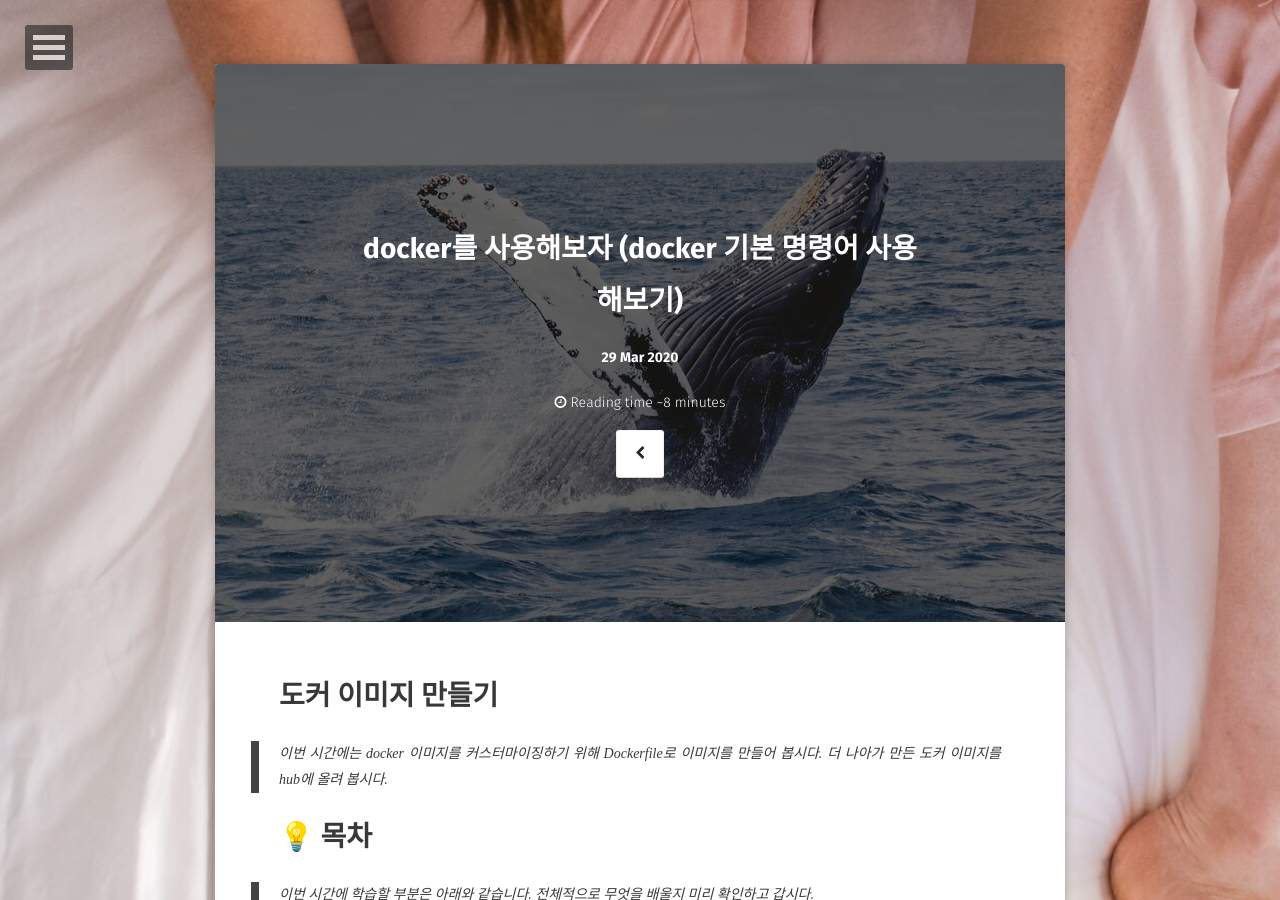
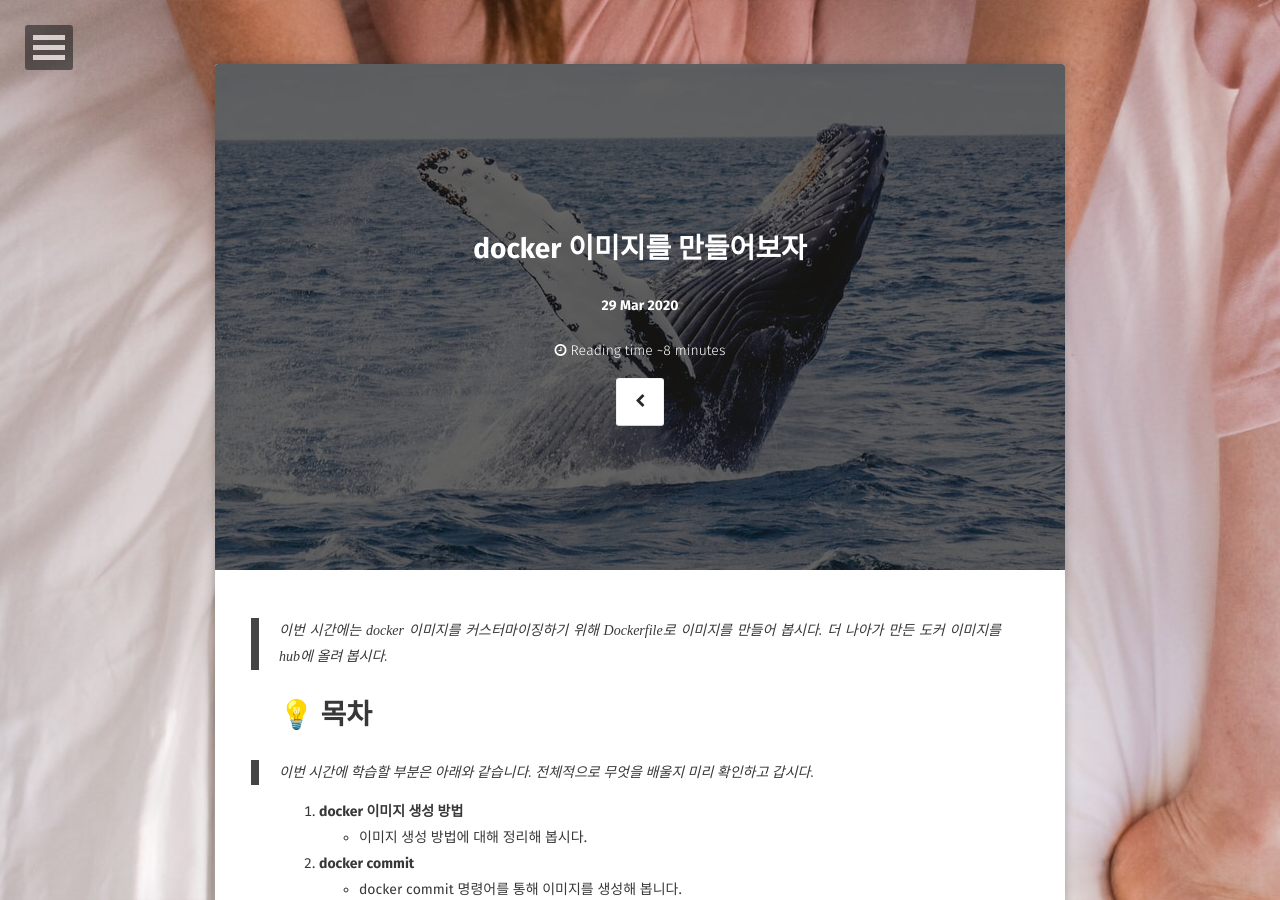
Before and after one commit to JUNGEEYOU/JUNGEEYOU.github.io, a Jekyll site: the page built from _posts/2020-03-29-docker-3-post.md, in a window 1280 px wide and 900 px high. Built offline with Jekyll 4.4.1, drawn with Linux system fonts in a browser that asks for light colours; some web fonts are replaced; comment, search, counter and statistics services are not loaded; some of the changed lines change nothing that is shown; some of the changed text lies outside the part shown.

```diff
--- a/_posts/2020-03-29-docker-3-post.md
+++ b/_posts/2020-03-29-docker-3-post.md
@@ -1,9 +1,9 @@
 ---
 layout: post
-title: "docker를 사용해보자 (docker 기본 명령어 사용해보기)"
+title: "docker 이미지를 만들어보자"
 date: 2020-03-29
 excerpt: ""
-tags: [docker , docker 기본 명령어 ]
+tags: [docker , dockerfile, docker 이미지  ]
 comments: true
 docker : true
 feature: /assets/img/docker/basic_1/whale.jpeg
@@ -12,7 +12,6 @@
 ---
 
 
-# 도커 이미지 만들기
 
 > 이번 시간에는 docker 이미지를 커스터마이징하기 위해 Dockerfile로 이미지를 만들어 봅시다. 더 나아가 만든 도커 이미지를 hub에 올려 봅시다.
 
@@ -53,7 +52,7 @@
 
 > 아래 실습은 아래와 같이 진행하려고 합니다. 이 방법은 우선 기본 이미지를 실행 시킨 후, 컨테이너 안에서 원하는 패키지나 소스코드 등 작업(아래에서는 telnet를 설치) 을 진행합니다. 그 후, commit 명령어로 원하는 작업이 추가된 새로운 이미지를 얻습니다.
 
-![Untitled/Untitled.png](Untitled/Untitled.png)
+![Untitled/Untitled.png](/assets/img/docker/basic_3/Untitled.png)
 
 ### 🔸  commit  명령어
 
@@ -184,7 +183,7 @@
 
 > 이전에 설명했던 부분으로 1 ) 베이스 이미지와 2) 도커파일(Dockerfile)로 생성하는 방식이 있다. 지금은 Dockerfile로 이미지를 커스터마이징하여 사용하고자 합니다.  아래 이미지와 같이 Dockerfile를 build를 하면, 커스터마이징된 이미지가 생성됩니다.
 
-![Untitled/Untitled%201.png](Untitled/Untitled%201.png)
+![Untitled/Untitled%201.png](/assets/img/docker/basic_3/Untitled%201.png)
 
 - **Dockerfile**: 컨테이너에 설치해야 하는 패키지, 추가해야하는 소스코드, 실행해야하는 명령어 등을 기록해 두는 파일
 - **Build**: Dockerfile를 읽어 이미지를 생성합니다.
@@ -280,7 +279,7 @@
 
 - [localhost:5000](http://localhost:5000) 에 접속해자.
 
-![Untitled/Untitled%202.png](Untitled/Untitled%202.png)
+![Untitled/Untitled%202.png](/assets/img/docker/basic_3/Untitled%202.png)
 
 ## 🔹 Dockerfile build 자세히 살펴보기
 
@@ -290,7 +289,7 @@
 
 Dockerfile에서 줄 수는 레이어 수를 의미한다. 아래와 같이 도커파일 명령어가 실행될 때 새로운 컨테이너가 생성되며, 이를 이미지로 커밋하게 됩니다.  따라서 Dockerfile 작성 시, 줄 수을 최소화하는 것이 중요합니다.
 
-![Untitled/Untitled%203.png](Untitled/Untitled%203.png)
+![Untitled/Untitled%203.png](/assets/img/docker/basic_3/Untitled%203.png)
 
 ### 🔸 캐시 이미지 빌드
 
@@ -382,11 +381,11 @@
 - 방법 2. UI에서 로그인하기 (mac 환경)
     - 아래 이미지 순서로 빨간 테두리 부분을 클릭하여 로그인해 봅니다.
 
-![Untitled/Untitled%204.png](Untitled/Untitled%204.png)
+![Untitled/Untitled%204.png](/assets/img/docker/basic_3/Untitled%204.png)
 
 도커 로그인 진행
 
-![Untitled/Untitled%205.png](Untitled/Untitled%205.png)
+![Untitled/Untitled%205.png](/assets/img/docker/basic_3/Untitled%205.png)
 
 자신의 도커 ID와 비밀번호를 입력
 
@@ -421,7 +420,7 @@
 - [https://hub.docker.com/repositories](https://hub.docker.com/repositories)
 - 아래 이미지와 같이 위에서 push한 이미지가 있음을 확인할 수 있습니다.
 
-![Untitled/Untitled%206.png](Untitled/Untitled%206.png)
+![Untitled/Untitled%206.png](/assets/img/docker/basic_3/Untitled%206.png)
 
 **6. 이전 이미지를 지우고, hub에 올린 이미지를 다운받아 보자.**
 
```
